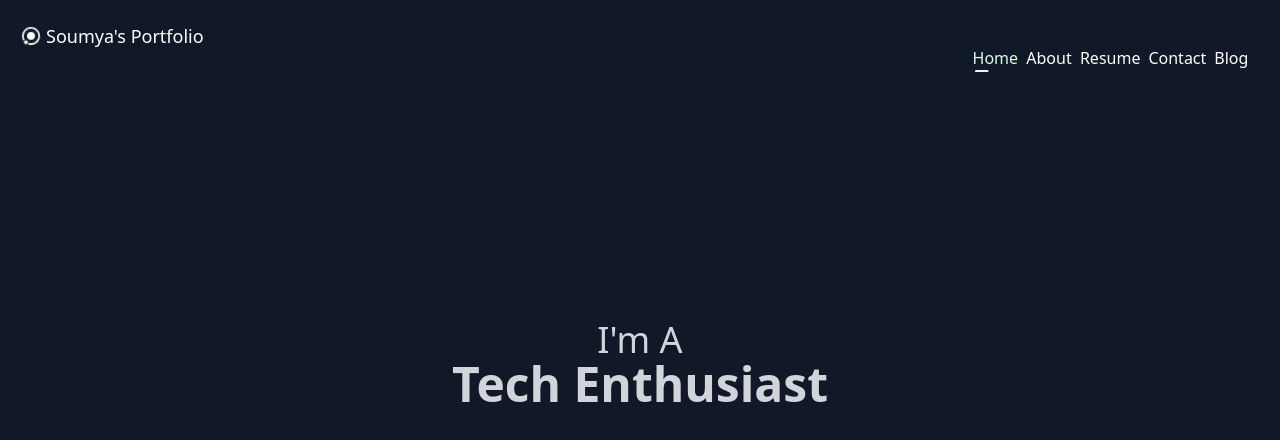
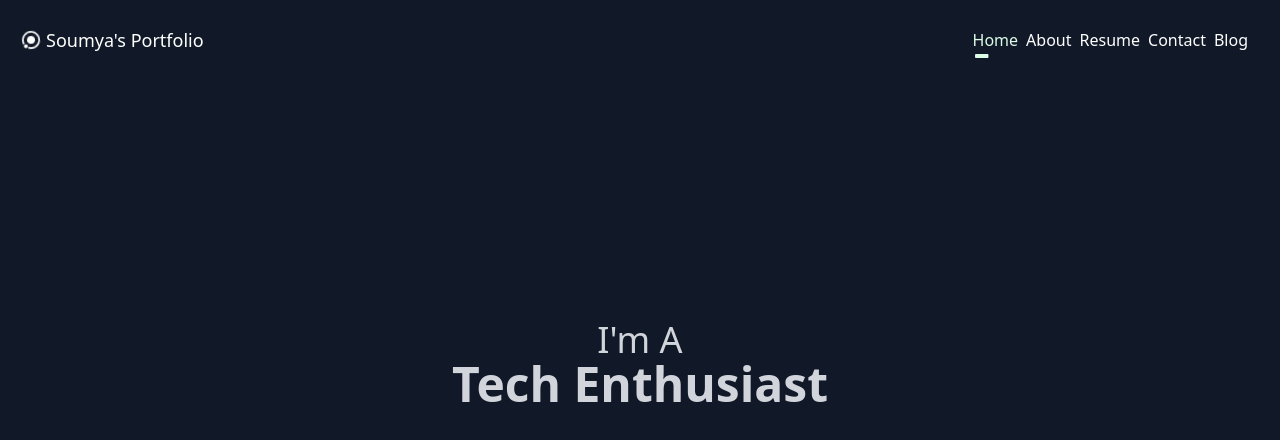
Before and after one commit to SoumyaRanjanPatnaik/-SoumyaRanjanPatnaik.github.io-, a React (Create React App) app: page / in a window 1280 px wide. Shown: the top 440 px of the page. Built offline with nearby package versions, Linux system fonts and the light colour scheme.

Commit message:
Fixed minor issues with navbar, optimised transition, fixed dark text for scrollDown button

```diff
--- a/src/Nav/Nav.js
+++ b/src/Nav/Nav.js
@@ -1,33 +1,34 @@
-import React, { useState, useRef, useEffect } from "react";
+import React, {useState, useRef, useEffect} from "react";
 import Icon from "../Icon/Icon";
-import { FiMenu } from "react-icons/fi";
+import {FiMenu} from "react-icons/fi";
 import links from "./links";
 import SingleLink from "./SingleLink";
-import { Link, useLocation } from "react-router-dom";
+import {Link} from "react-router-dom";
 
 const Navbar = () => {
     const [isShow, setIsShow] = useState(false);
     const [windowWidth, setWindowWidth] = useState(Number(window.innerWidth));
     const linksContainerRef = useRef(null);
     const linksRef = useRef(null);
-  useEffect(() => {
     const handleResize = () => {
         setWindowWidth((prev) => {
             const curr = Number(window.innerWidth);
-        if (windowWidth >= 640 && curr < 640) {
-          setIsShow(true);
-        } else {
-          setIsShow(false);
-        }
+            if (windowWidth >= 640)
+                setIsShow(true)
+            else
+                setIsShow(false)
+            return curr
         });
     };
+    useEffect(() => {
         window.addEventListener("resize", handleResize);
         return () => {
             window.removeEventListener("resize", handleResize);
         };
-  }, windowWidth);
+    });
 
     const closeMenu = () => {
+        if (windowWidth < 640)
             setIsShow(false);
     };
 
@@ -35,8 +36,11 @@ const Navbar = () => {
         const linksHeight = linksRef.current.getBoundingClientRect().height;
 
         if (windowWidth >= 640) {
-      linksContainerRef.current.style.height = "3rem";
-    } else {
+            setIsShow(true);
+            linksContainerRef.current.style.height = "fit-content";
+            linksContainerRef.current.style.transition = "none"
+        }
+        else {
             if (isShow) {
                 linksContainerRef.current.style.height = `${linksHeight}px`;
             } else {
@@ -46,13 +50,13 @@ const Navbar = () => {
     }, [isShow, windowWidth]);
 
     return (
-    <header className="fixed top-0 z-50 w-full min-h-12">
+        <header className="fixed top-0 z-50 w-full hit-fit">
             <nav
-        className="relative px-2 py-2 sm:py-3 md:px-3 lg:px-4  flex flex-col
+                className="relative px-2 lg:px-4 flex flex-col h-fit
                 text-white bg-gray-900 sm:flex-row sm:justify-between overflow-hidden"
             >
                 {/*Nav Header */}
-        <div className="flex items-center justify-between w-full h-12 my-auto">
+                <div className="flex items-center justify-between w-full h-16 xl:h-20 my-auto">
                     <Link to="/">
                         <Icon />
                     </Link>
@@ -65,22 +69,22 @@ const Navbar = () => {
                     >
                         <span className="text-gray-100 font-semibold">Navigate</span>
                         <FiMenu
-              className={`m-2 text-xl sm:hidden transition-transform
-              transform  duration-300 ${isShow ? "rotate-90" : ""}`}
+                            className={`m-2 text-xl sm:hidden transition-transform transform
+                            duration-300 ${isShow && "rotate-90"}`}
                         />
                     </div>
                 </div>
                 {/* Nav Links Container*/}
                 <div
-          className="w-full h-full overflow-hidden sm:w-auto
-                    sm:overflow-visible transition-all sm:translate-y-7 duration-[250]"
+                    className={`flex items-center w-full h-full overflow-hidden sm:w-auto
+                    sm:overflow-visible transition-all duration-[250]`}
                     ref={linksContainerRef}
                 >
                     {/* Links */}
                     <ul
-            className="flex flex-col text-center
-                        items-stretch w-full sm:flex-row sm:h-full
-                        sm:mr-3 justify-center items"
+                        className={`flex flex-col text-center items-stretch w-full duration-300
+                        sm:flex-row sm:h-full ${isShow ? "translate-y-1 xl:translate-y-4" : "-translate-y-7 opacity-0"}
+                        sm:mr-3 justify-center items`}
                         ref={linksRef}
                     >
                         {links.map((item, index) => {
--- a/src/Nav/SingleLink.js
+++ b/src/Nav/SingleLink.js
@@ -1,15 +1,14 @@
 import React from "react";
-import { useLocation, NavLink } from "react-router-dom";
+import {useLocation, NavLink} from "react-router-dom";
 
-const SingleLink = ({ path, name, closeMenu, id }) => {
-  const { pathname } = useLocation();
+const SingleLink = ({path, name, closeMenu, id}) => {
+    const {pathname} = useLocation();
     return (
-    <li className="relative flex-1 flex flex-col justify-center list-none gap-2 group ">
+        <li className="relative flex-1 flex flex-col justify-center list-none gap-1 group ">
             <NavLink
                 to={path}
-        className={`flex w-full sm:w-max sm:p-1 ${
-          pathname === path && "text-green-100"
-        } rounded-lg  h-8 sm:h-12 items-center px-1 transition-all`}
+                className={`flex w-full sm:w-max sm:p-1 ${pathname === path && "text-green-100"
+                    } rounded-lg  h-10 sm:h-12 items-center px-1 transition-all`}
                 onClick={closeMenu}
             >
                 {name}
@@ -17,8 +16,7 @@ const SingleLink = ({ path, name, closeMenu, id }) => {
             <div
                 className={`hidden sm:block h-0 origin-left border-green-100
                     border-2 w-5/6 relative bottom sm:bottom-3.5 left-1.5
-                    ${
-                      pathname === path ? "scale-x-30" : "scale-x-0"
+                    ${pathname === path ? "scale-x-30" : "scale-x-0"
                     } rounded-md
                 group-hover:scale-x-100 transform transition-transform `}
             />
--- a/src/ScrollDown.jsx
+++ b/src/ScrollDown.jsx
@@ -1,19 +1,16 @@
-import React, { useContext } from "react";
-import { useNavigate, useLocation } from "react-router-dom";
+import React, {useContext} from "react";
+import {useNavigate, useLocation} from "react-router-dom";
 import windowContext from "./windowContext";
 
-const ScrollDown = ({ color, url, text }) => {
+const ScrollDown = ({color, url, text}) => {
     const setUrl = useNavigate();
-  const { height } = useContext(windowContext);
+    const {height} = useContext(windowContext);
     const currUrl = useLocation();
     return (
         <div
-      className={`${height < 450 ? "hidden" : ""} absolute flex ${
-        currUrl === "/about" && "bottom-5"
-      } bottom-1
-       w-full justify-center cursor-pointer visible sm:hidden sm:opacity-0 transition-none text-${
-         color || "white"
-       } } text-lg mb-5  font-bold`}
+            className={`${height < 450 ? "hidden" : ""} absolute flex ${currUrl === "/about" && "bottom-5"
+                } bottom-1 w-full justify-center cursor-pointer visible sm:scale-0 sm:opacity-0 transition
+                transition-none text-gray-100 text-lg mb-5  font-bold`}
             onClick={() => {
                 setUrl(url || "/about");
             }}
--- a/src/index.css
+++ b/src/index.css
@@ -7,6 +7,7 @@
 *::before,
 *::after {
   @apply box-border;
+  -webkit-tap-highlight-color: transparent;
 }
 
 :root {
```
Lines whose indentation alone changed are shown as unchanged.
